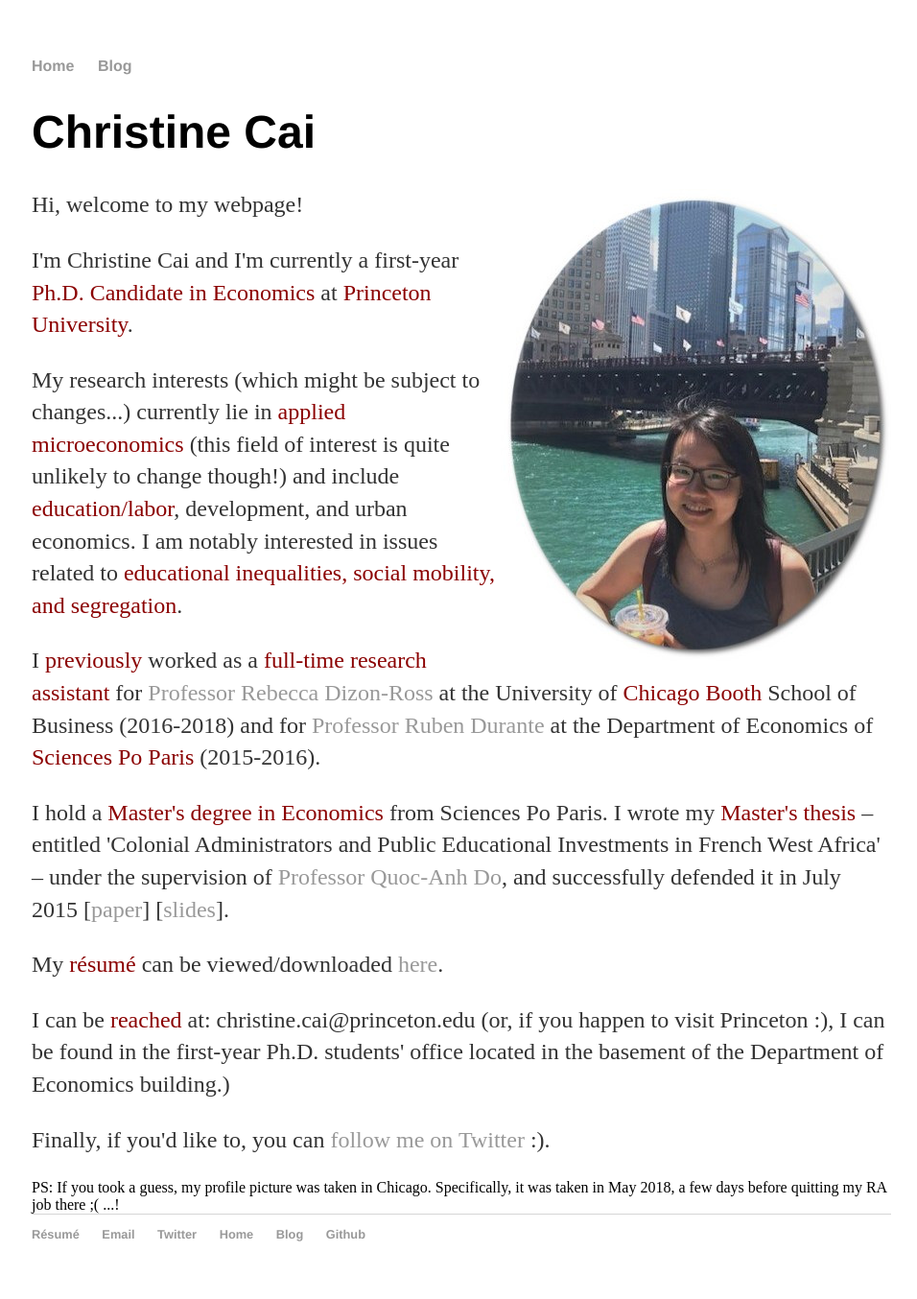
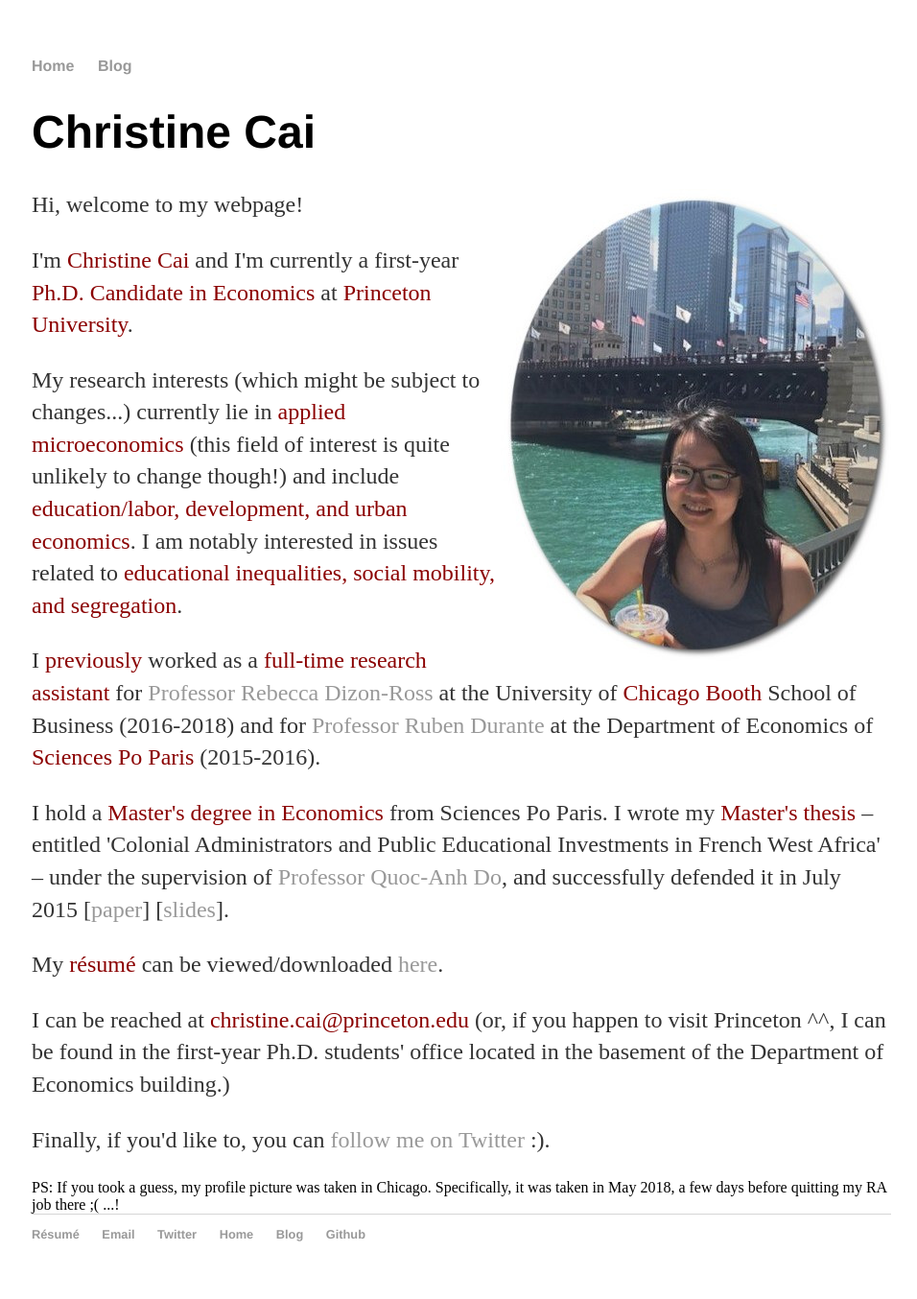
Before and after one commit to christinecai/christinecai.github.io, a Jekyll site: the page built from index.html, in a window 1280 px wide. Shown: the whole page at 96% size, without its empty margins (159-1115 px from the left). Built offline with Jekyll 4.4.1, drawn with Linux system fonts in a browser that asks for light colours.

Commit message:
Update index.html

```diff
--- a/index.html
+++ b/index.html
@@ -13,10 +13,10 @@ title: Christine Cai
 
 		<p>Hi, welcome to my webpage!</p>
 
-		<p>I'm Christine Cai and I'm currently a first-year <font color="darkred">Ph.D. Candidate in Economics</font> at <font color="darkred">Princeton University</font>.</p>
+	<p>I'm <font color="darkred">Christine Cai</font> and I'm currently a first-year <font color="darkred">Ph.D. Candidate in Economics</font> at <font color="darkred">Princeton University</font>.</p>
 
 		<p>My research interests (which might be subject to changes...) currently lie in <font color="darkred">applied microeconomics</font> (this field of interest is quite unlikely to change though!)
-			and include <font color="darkred">education/labor</font>, development, and urban economics</font>.
+			and include <font color="darkred">education/labor, development, and urban economics</font>.
 			I am notably interested in issues related to <font color="darkred">educational inequalities, social mobility, and segregation</font>.</p>
 
 <p>I <font color="darkred">previously</font> worked as a <font color="darkred">full-time research assistant</font> for
@@ -33,7 +33,7 @@ title: Christine Cai
 
 <p>My <font color="darkred">résumé</font> can be viewed/downloaded <a href="/resume/resume_website.pdf">here</a>.</p>
 
-<p>I can be <font color="darkred">reached</font> at: christine.cai@princeton.edu    (or, if you happen to visit Princeton :), I can be found in the first-year Ph.D. students' office located in the basement of the Department of Economics building.) </p>
+	<p>I can be reached at <font color="darkred">christine.cai@princeton.edu</font>    (or, if you happen to visit Princeton ^^, I can be found in the first-year Ph.D. students' office located in the basement of the Department of Economics building.) </p>
 
 		<p>Finally, if you'd like to, you can <a href="https://twitter.com/Christine_Cai27">follow me on Twitter</a> :).</p>
 
```
